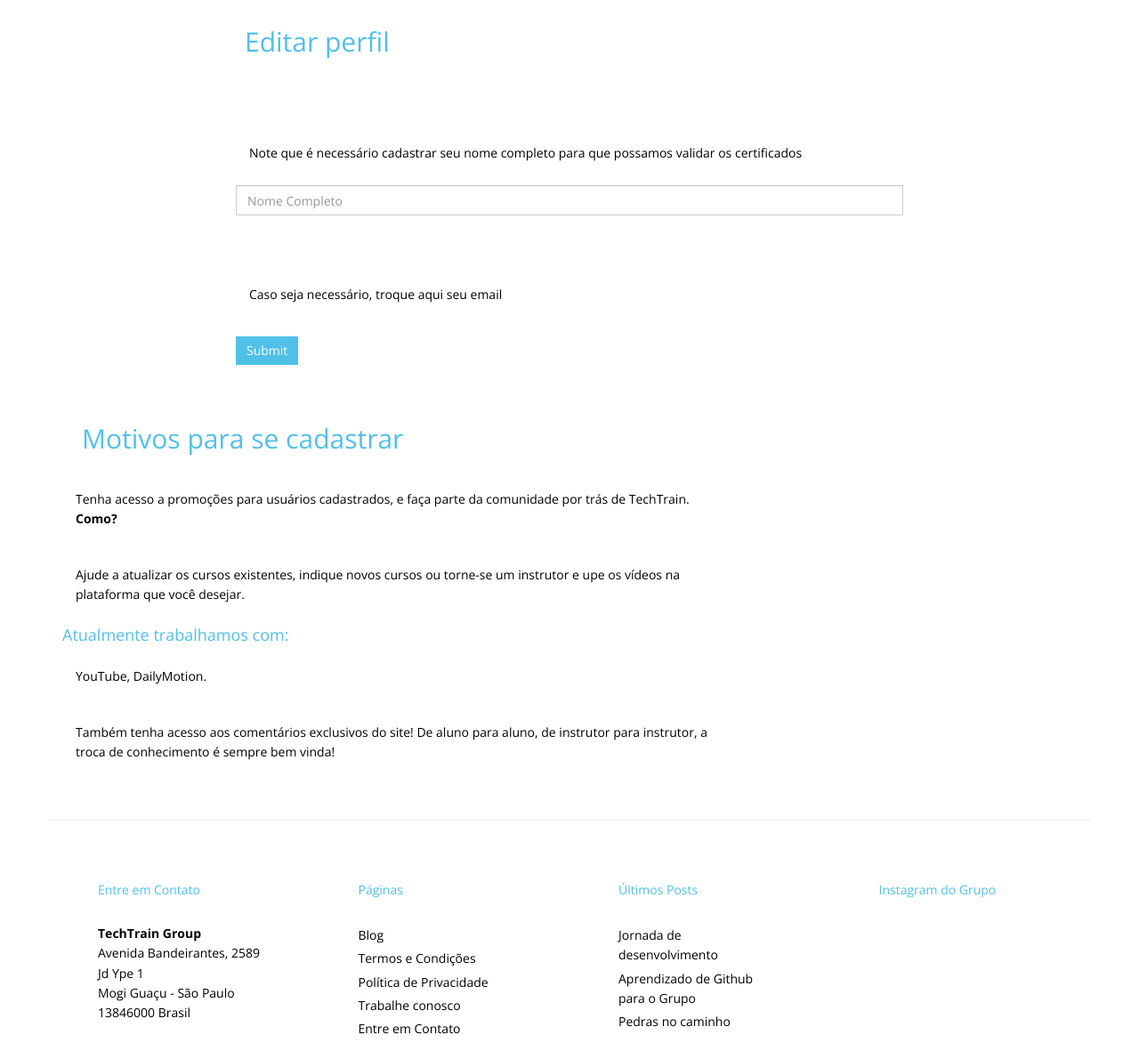
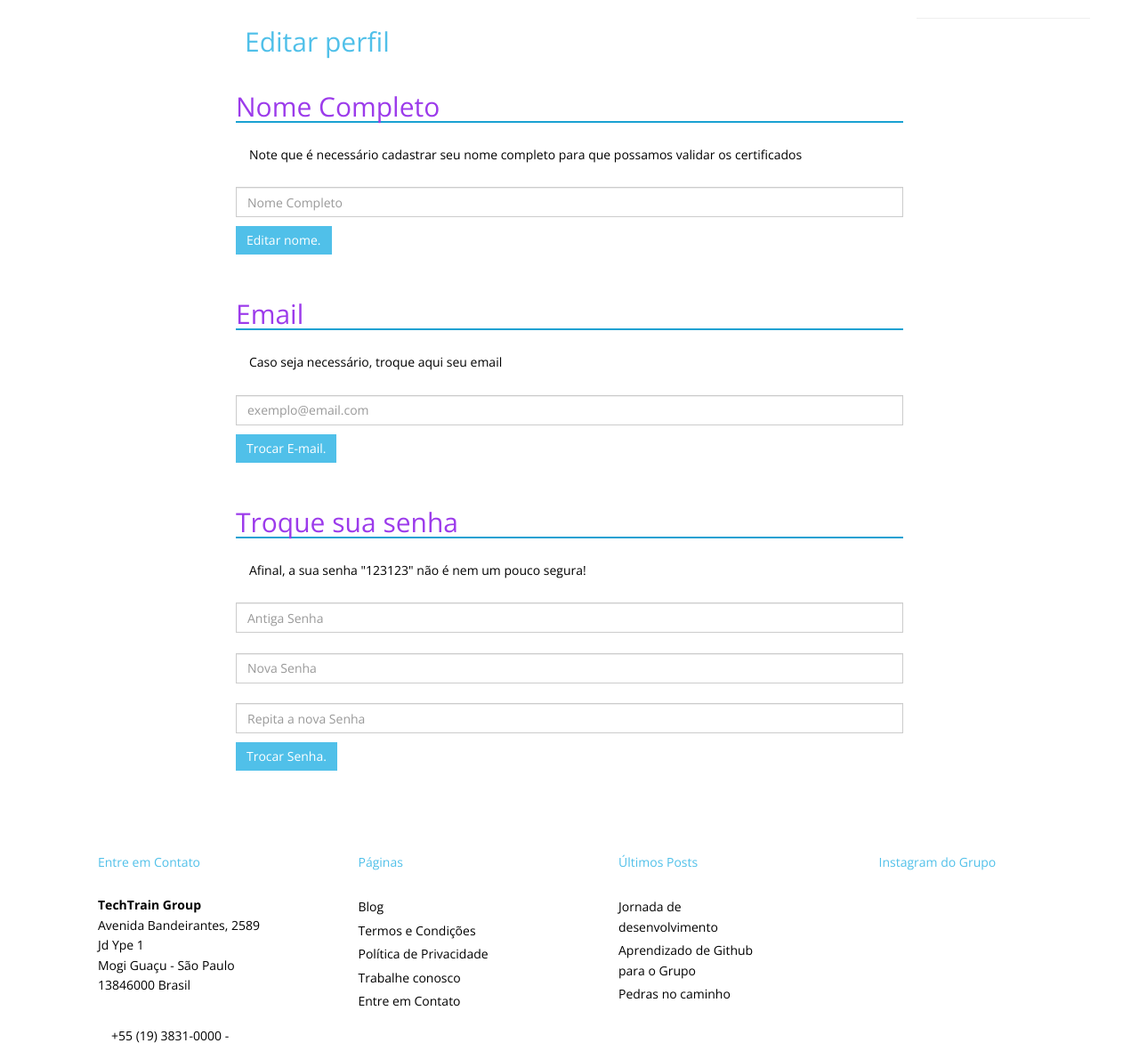
Before and after one commit to GabrielCoelho/TechTrain, a PHP site: page /editProfile in a window 1280 px wide. Shown: the part 118-1290 px from the top of the page at 89% size. Run offline with PHP 8.4, Linux system fonts and the light colour scheme.

Commit message:
Updated the editProfile page.

```diff
--- a/app/views/editProfile.php
+++ b/app/views/editProfile.php
@@ -2,7 +2,7 @@
     <div class="row">
         <div class="col-lg-2 col-md-1"></div>
 
-        <div class="col-lg-8 col-md-10 col-sm-12">
+        <div class="col-lg-8 col-md-10 col-sm-12" id="editP">
             <div class="recent">
                 <button class="btn-primarys"><h3>Editar perfil</h3></button>
             </div>
@@ -11,33 +11,30 @@
             <form role="form" method="post" action="">
                 <div class="form-group">
                     <input type="text" class="form-control" name="fullName" placeholder="Nome Completo" />
+                    <button type="submit" class="btn btn-default brn-primary">Editar nome.</button>
                 </div>
             </form>
             <h2>Email</h2>
             <p>Caso seja necessário, troque aqui seu email</p>
-
-                <button type="submit" class="btn btn-default btn-primary">Submit</button>
+            <form role="form" method="post" action="">
+                <div class="form-group">
+                    <input type="text" class="form-control" name="changeEmail" placeholder="exemplo@email.com" />
+                    <button type="submit" class="btn btn-default brn-primary">Trocar E-mail.</button>
+                </div>
+            </form>
+            <h2>Troque sua senha</h2>
+            <p>Afinal, a sua senha "123123" não é nem um pouco segura!</p>
+            <form role="form" method="post" action="">
+                <div class="form-group">
+                <input type="password" class="form-control" name="changeEmail" placeholder="Antiga Senha" /><br>
+                <input type="password" class="form-control" name="changeEmail" placeholder="Nova Senha" /><br>
+                <input type="password" class="form-control" name="changeEmail" placeholder="Repita a nova Senha" />
+                    <button type="submit" class="btn btn-default brn-primary">Trocar Senha.</button>
+                </div>
             </form>
         </div>
 
         <div class="col-lg-2 col-md-1"></div>
-
-        <div class="col-lg-8">
-            <div class="recent">
-                <button class="btn btn-primarys"><h3>Motivos para se cadastrar</h3></button>
-            </div>
-
-            <div class="contact-area">
-                <p>Tenha acesso a promoções para usuários cadastrados, e faça parte da comunidade por trás de TechTrain. <strong>Como? </strong></p>
-                <p>Ajude a atualizar os cursos existentes, indique novos cursos ou torne-se um instrutor e upe os vídeos na plataforma que você desejar.</p>
-                <h4>Atualmente trabalhamos com:</h4>
-                <p>YouTube, DailyMotion.</p>
-                <p>Também tenha acesso aos comentários exclusivos do site! De aluno para aluno, de instrutor para instrutor, a troca de conhecimento é sempre bem vinda!</p>
-            </div>
-        </div>
-    </div>
-</div>
-
 <div class="container">
     <div class="row">
         <hr>
--- a/public/css/style.css
+++ b/public/css/style.css
@@ -821,3 +821,9 @@
 	background-color: rgba(26, 164, 210, 0.28);
 	margin: 0 auto;
 }
+
+#editP>h2{
+	color: #9C3BEB;
+	border-bottom: 2px solid #1aa1d2;
+
+}
```
